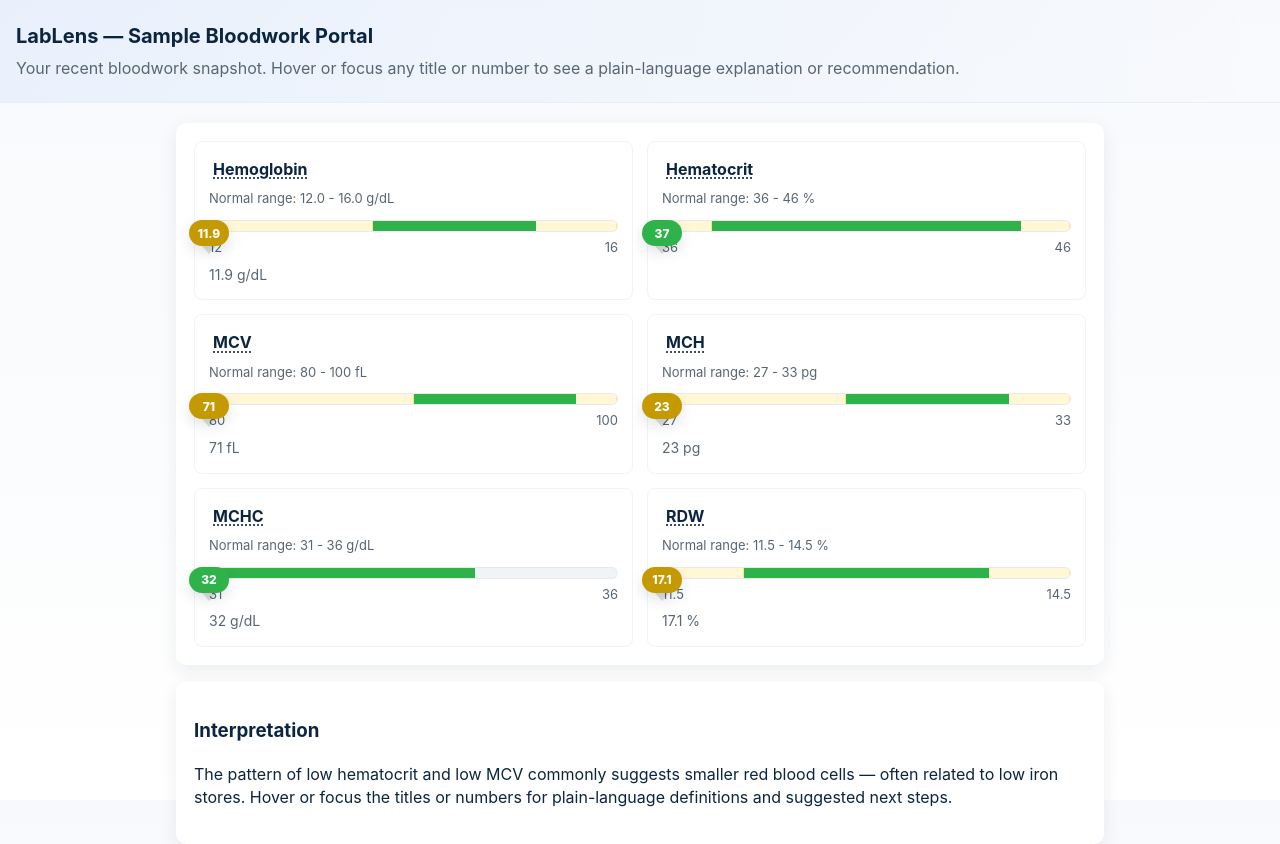
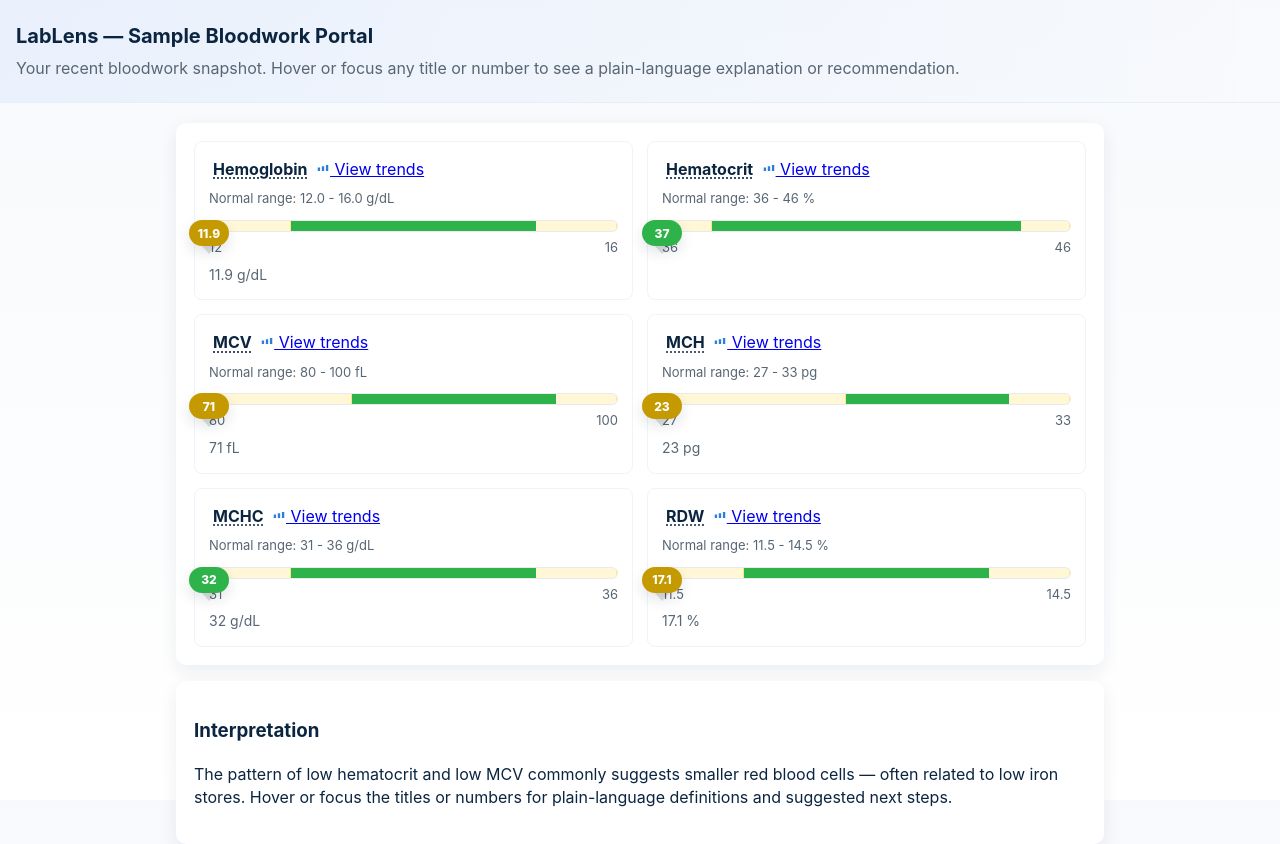
Before and after one commit to kayajain06/LabLens, a plain HTML site: page index.html in a window 1280 px wide. Drawn offline with Linux system fonts and the light colour scheme.

Commit message:
Refactor HTML structure and update card elements

```diff
--- a/index.html
+++ b/index.html
@@ -16,14 +16,17 @@
     <section class="panel grid">
       <!-- Hemoglobin -->
       <div class="card" data-min="12" data-max="16">
+        <div class="card-head">
           <h4 class="card-title" data-term="hemoglobin" tabindex="0" role="button" aria-haspopup="true">Hemoglobin</h4>
+          <a class="view-trends" href="#" aria-hidden="true"><svg width="14" height="14" viewBox="0 0 24 24" fill="none" aria-hidden="true"><path d="M3 17h4v-6H3v6zM10 17h4V9h-4v8zM17 17h4v-10h-4v10z" fill="#2b7edb"/></svg> View trends</a>
+        </div>
         <div class="range-text">Normal range: 12.0 - 16.0 g/dL</div>
 
         <div class="meter">
           <div class="bar" aria-hidden="true">
             <div class="bar-inner">
-              <div class="bar-yellow" style="width:40%"></div>
-              <div class="bar-green" style="width:40%"></div>
+              <div class="bar-yellow" style="width:20%"></div>
+              <div class="bar-green" style="width:60%"></div>
               <div class="bar-yellow" style="width:20%"></div>
             </div>
           </div>
@@ -36,9 +39,12 @@
         <div class="row-note">11.9 g/dL</div>
       </div>
 
-      <!-- Hematocrit (no permanent status text; popup-only on bubble) -->
+      <!-- Hematocrit (popup-only status) -->
       <div class="card" data-min="36" data-max="46">
+        <div class="card-head">
           <h4 class="card-title" data-term="hematocrit" tabindex="0" role="button" aria-haspopup="true">Hematocrit</h4>
+          <a class="view-trends" href="#" aria-hidden="true"><svg width="14" height="14" viewBox="0 0 24 24" fill="none" aria-hidden="true"><path d="M3 17h4v-6H3v6zM10 17h4V9h-4v8zM17 17h4v-10h-4v10z" fill="#2b7edb"/></svg> View trends</a>
+        </div>
         <div class="range-text">Normal range: 36 - 46 %</div>
 
         <div class="meter">
@@ -58,15 +64,18 @@
 
       <!-- MCV -->
       <div class="card" data-min="80" data-max="100">
+        <div class="card-head">
           <h4 class="card-title" data-term="mcv" tabindex="0" role="button" aria-haspopup="true">MCV</h4>
+          <a class="view-trends" href="#" aria-hidden="true"><svg width="14" height="14" viewBox="0 0 24 24" fill="none" aria-hidden="true"><path d="M3 17h4v-6H3v6zM10 17h4V9h-4v8zM17 17h4v-10h-4v10z" fill="#2b7edb"/></svg> View trends</a>
+        </div>
         <div class="range-text">Normal range: 80 - 100 fL</div>
 
         <div class="meter">
           <div class="bar" aria-hidden="true">
             <div class="bar-inner">
-              <div class="bar-yellow" style="width:50%"></div>
-              <div class="bar-green" style="width:40%"></div>
-              <div class="bar-yellow" style="width:10%"></div>
+              <div class="bar-yellow" style="width:35%"></div>
+              <div class="bar-green" style="width:50%"></div>
+              <div class="bar-yellow" style="width:15%"></div>
             </div>
           </div>
 
@@ -80,7 +89,10 @@
 
       <!-- MCH -->
       <div class="card" data-min="27" data-max="33">
+        <div class="card-head">
           <h4 class="card-title" data-term="mch" tabindex="0" role="button" aria-haspopup="true">MCH</h4>
+          <a class="view-trends" href="#" aria-hidden="true"><svg width="14" height="14" viewBox="0 0 24 24" fill="none" aria-hidden="true"><path d="M3 17h4v-6H3v6zM10 17h4V9h-4v8zM17 17h4v-10h-4v10z" fill="#2b7edb"/></svg> View trends</a>
+        </div>
         <div class="range-text">Normal range: 27 - 33 pg</div>
 
         <div class="meter">
@@ -102,13 +114,18 @@
 
       <!-- MCHC -->
       <div class="card" data-min="31" data-max="36">
+        <div class="card-head">
           <h4 class="card-title" data-term="mchc" tabindex="0" role="button" aria-haspopup="true">MCHC</h4>
+          <a class="view-trends" href="#" aria-hidden="true"><svg width="14" height="14" viewBox="0 0 24 24" fill="none" aria-hidden="true"><path d="M3 17h4v-6H3v6zM10 17h4V9h-4v8zM17 17h4v-10h-4v10z" fill="#2b7edb"/></svg> View trends</a>
+        </div>
         <div class="range-text">Normal range: 31 - 36 g/dL</div>
 
         <div class="meter">
           <div class="bar" aria-hidden="true">
             <div class="bar-inner">
-              <div class="bar-green" style="width:65%"></div>
+              <div class="bar-yellow" style="width:20%"></div>
+              <div class="bar-green" style="width:60%"></div>
+              <div class="bar-yellow" style="width:20%"></div>
             </div>
           </div>
 
@@ -120,9 +137,12 @@
         <div class="row-note">32 g/dL</div>
       </div>
 
-      <!-- RDW (corrected: yellow - green - yellow; bubble should sit at right end) -->
+      <!-- RDW -->
       <div class="card" data-min="11.5" data-max="14.5">
+        <div class="card-head">
           <h4 class="card-title" data-term="rdw" tabindex="0" role="button" aria-haspopup="true">RDW</h4>
+          <a class="view-trends" href="#" aria-hidden="true"><svg width="14" height="14" viewBox="0 0 24 24" fill="none" aria-hidden="true"><path d="M3 17h4v-6H3v6zM10 17h4V9h-4v8zM17 17h4v-10h-4v10z" fill="#2b7edb"/></svg> View trends</a>
+        </div>
         <div class="range-text">Normal range: 11.5 - 14.5 %</div>
 
         <div class="meter">
```
Lines whose indentation alone changed are shown as unchanged.
